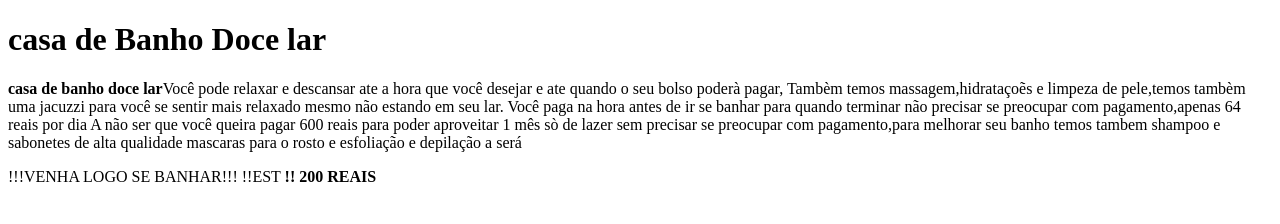
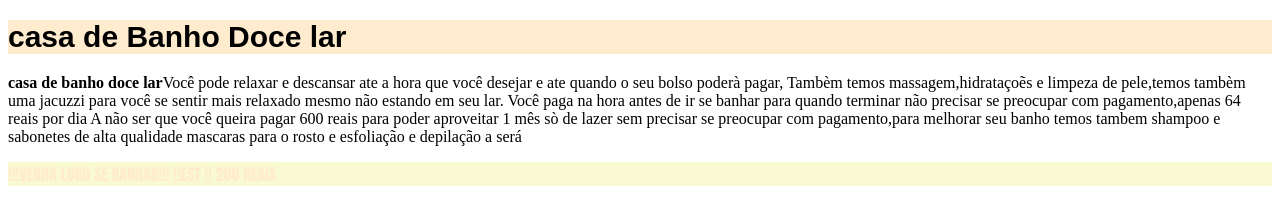
Before and after one commit to brunaal1/bruna, a plain HTML site: page index.html in a window 1280 px wide. Drawn offline with Linux system fonts and the light colour scheme.

Commit message:
xfcvbhjn

```diff
--- a/style.css
+++ b/style.css
@@ -1,13 +1,12 @@
-h3{
+h1{
      color: black;
      font-family: Arial, Helvetica, sans-serif;
      background-color: blanchedalmond;
-     font-size: 30px
+     font-size: 30px;
  }
-   #atenção{
-    color:#ffebcd
-    font-family impact,
-    background lightgoldenrodyellow
-
+   p{
+    color:#ffebcd;
+    font-family: impact;
+    background: lightgoldenrodyellow;
 
 }
```
